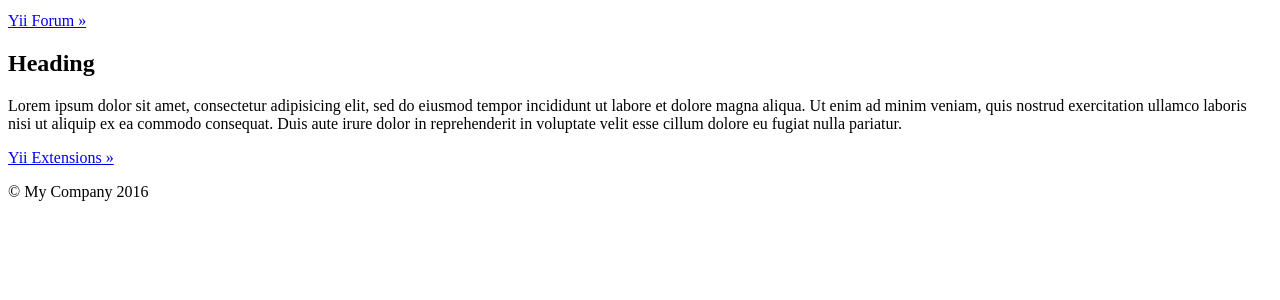
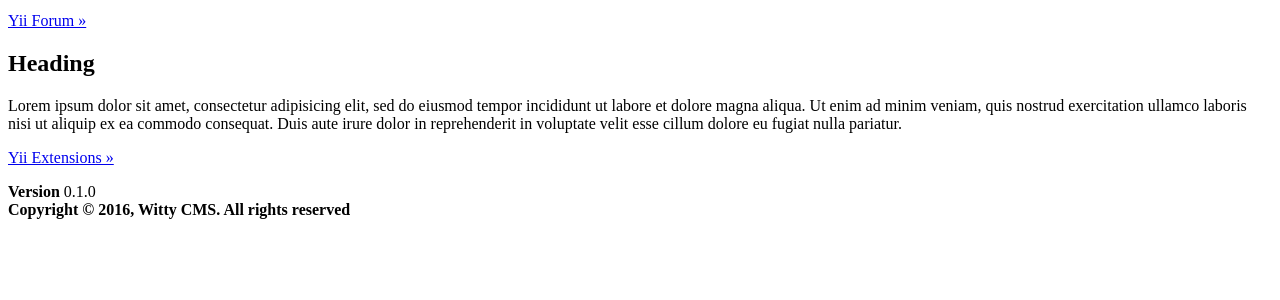
Before and after one commit to WeeManMSK/Witty-CMS, a Yii app: template backend/views/site/index.php in a window 1280 px wide. Shown: the part 474-774 px from the top of the page. Run offline with PHP 8.4 and a stand-in for Yii, Linux system fonts and the light colour scheme; the template is opened without the code that fills it, so the values that code supplies are empty; some libraries are stand-ins or nearby versions.

Commit message:
Witty_CMS-4 Add footer from AdminLTE template to backend

```diff
--- a/backend/views/layouts/main.php
+++ b/backend/views/layouts/main.php
@@ -92,14 +92,13 @@ AppAsset::register($this);
             <?= $content ?>
         </section>
     </div>
+    <footer class="main-footer">
+        <div class="pull-right hidden-xs">
+            <b>Version</b> 0.1.0
+        </div>
+        <strong>Copyright &copy; <?= date('Y')==2016 ? date('Y') : "2016 - ".date('Y') ?>, Witty CMS. All rights reserved
+    </footer>
 </div>
-<footer class="footer">
-    <div class="container">
-        <p class="pull-left">&copy; My Company <?= date('Y') ?></p>
-
-        <p class="pull-right"><?= Yii::powered() ?></p>
-    </div>
-</footer>
 
 <?php $this->endBody() ?>
 </body>
```
